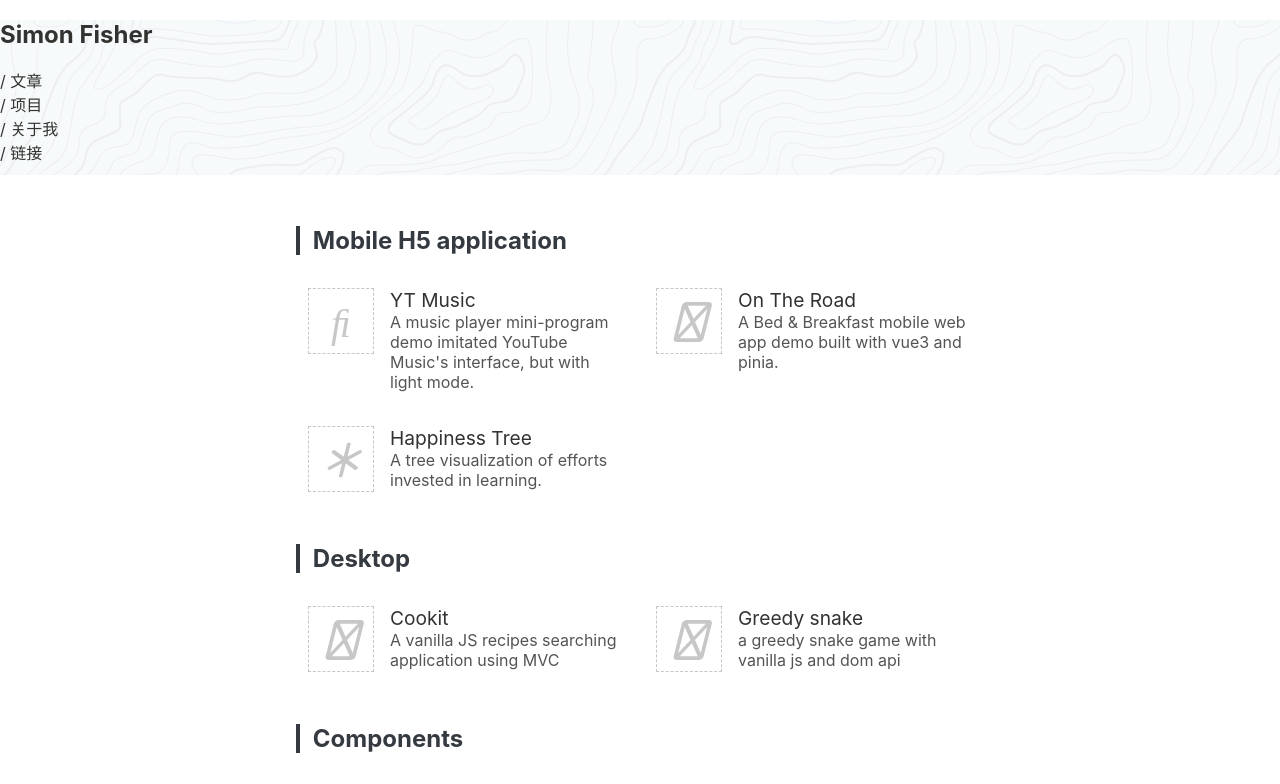
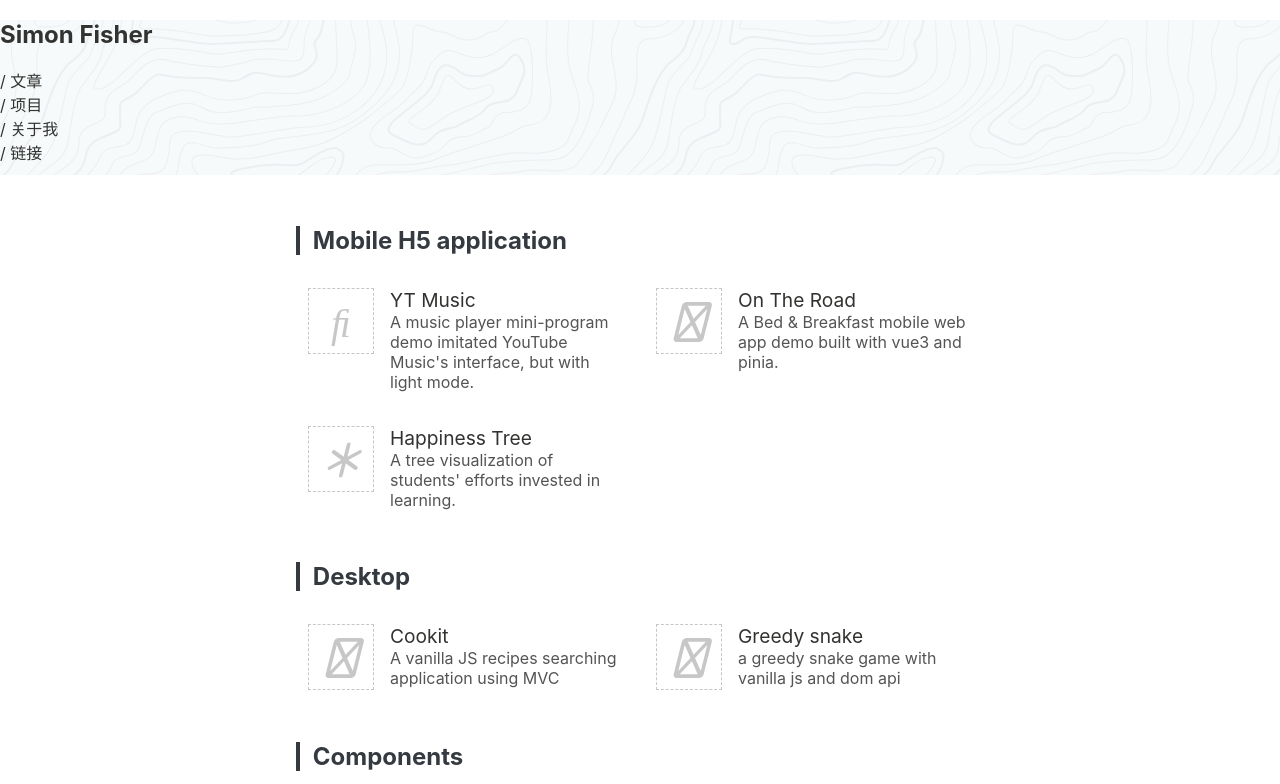
Before and after one commit to went2/simon.me, a Next.js app: page /projects in a window 1280 px wide. Shown: the top 784 px of the page. Built offline with nearby package versions, Linux system fonts and the light colour scheme.

Commit message:
change header text

```diff
--- a/local-database/projectInfo.json
+++ b/local-database/projectInfo.json
@@ -15,7 +15,7 @@
     {
       "name": "Happiness Tree",
       "icon": "fa fa-asterisk",
-      "desc": "A tree visualization of efforts invested in learning.",
+      "desc": "A tree visualization of students' efforts invested in learning.",
       "url": "https://www.bilibili.com/video/BV1fP4y1Q7Pn/?vd_source=7c784c6860cc6efa780728d5f469b666"
     }
   ],
--- a/src/components/Header/index.tsx
+++ b/src/components/Header/index.tsx
@@ -55,7 +55,7 @@ const Header: NextPage = () => {
           </div>
         </div>
         <p className={styles.indexAbout}>
-          我是 Simon，教育技术学毕业，从事了几年教学设计、产品运营等工作，现在从事 Web 前端开发。
+          我是 Simon，教育技术学硕士毕业，从事了几年教学设计、产品运营等工作，目前从事 Web 前端开发。
         </p>
       </section>
     </header>
```
